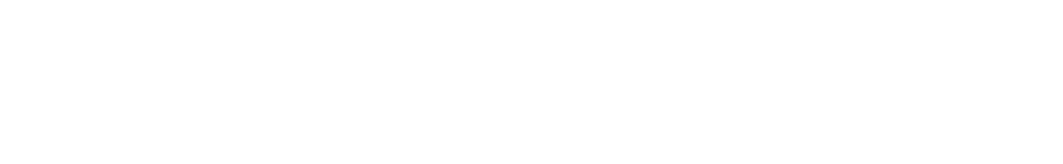
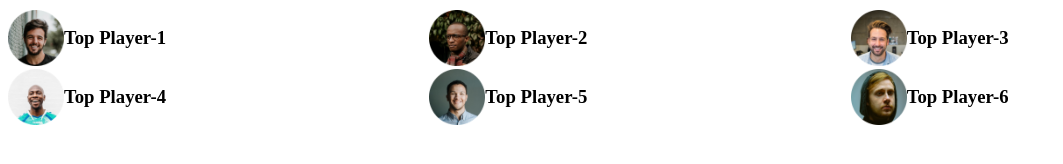
Before and after one commit to aro-arko/leader-board-css3, a plain HTML site: page index.html in a window 1280 px wide. Shown: the whole page, without its empty margins (0-1063 px from the left). Drawn offline with Linux system fonts and the light colour scheme.

Commit message:
images uploaded

```diff
--- a/Styles/style.css
+++ b/Styles/style.css
@@ -0,0 +1,13 @@
+.players{
+    display: grid;
+    grid-template-columns: repeat(3, 1fr);
+}
+
+.player{
+    display: flex;
+    align-items: center ;
+}
+.player img{
+    width: 56px;
+    height: 56px;
+}
--- a/index.html
+++ b/index.html
@@ -5,9 +5,47 @@
     <meta http-equiv="X-UA-Compatible" content="IE=edge">
     <meta name="viewport" content="width=device-width, initial-scale=1.0">
     <title>Leader Board</title>
+    <!-- Stylesheet -->
     <link rel="stylesheet" href="Styles/style.css">
 </head>
 <body>
+    <!-- header start -->
+    <header>
 
+    </header>
+    <!-- header end -->
+    <main>
+        <!-- top players and top blogs -->
+        <section>
+            <div class="top-players">
+                <div class="players">
+                    <div class="player">
+                        <img src="images/players/player-1.png" alt="">
+                        <h3>Top Player-1</h3>
+                    </div>
+                    <div class="player">
+                        <img src="images/players/player-2.png" alt="">
+                        <h3>Top Player-2</h3>
+                    </div>
+                    <div class="player">
+                        <img src="images/players/player-3.png" alt="">
+                        <h3>Top Player-3</h3>
+                    </div>
+                    <div class="player">
+                        <img src="images/players/player-4.png" alt="">
+                        <h3>Top Player-4</h3>
+                    </div>
+                    <div class="player">
+                        <img src="images/players/player-5.png" alt="">
+                        <h3>Top Player-5</h3>
+                    </div>
+                    <div class="player">
+                        <img src="images/players/player-6.png" alt="">
+                        <h3>Top Player-6</h3>
+                    </div>
+                </div>
+            </div>
+        </section>
+    </main>
 </body>
 </html>
```
